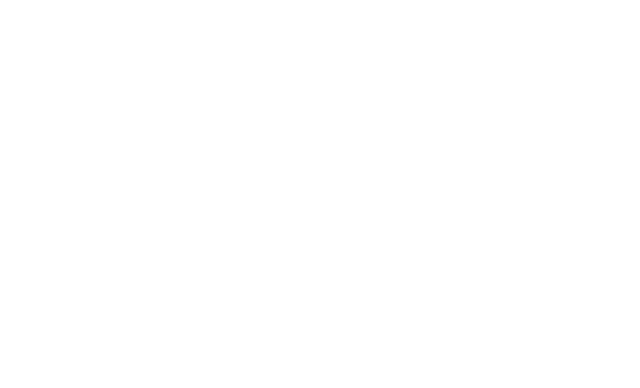
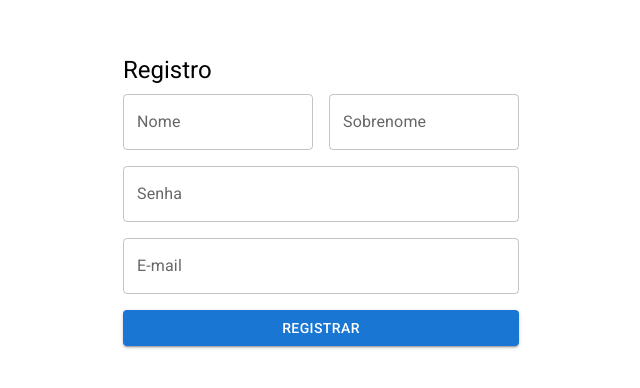
Before and after one commit to MarceloHMuniz/Todo-list-react-node, a React (Vite) app in the folder frontend/: page /register in a window 1280 px wide. Before the commit this address had no page. Shown: the part 200-588 px from the top of the page, without its empty margins (319-959 px from the left). Built offline with nearby package versions, Linux system fonts and the light colour scheme.

Commit message:
alterações diversas no front

```diff
--- a/frontend/src/components/CreateTaskDialog.tsx
+++ /dev/null
@@ -1,5 +0,0 @@
-export const TaskDialog = () => {
-    return(
-        <h1></h1>
-    )
-}
--- a/frontend/src/components/DeleteTaskDialog.tsx
+++ /dev/null
@@ -1,5 +0,0 @@
-export const DeleteTaskDialog = () => {
-    return(
-        <h1></h1>
-    )
-}
--- a/frontend/src/components/Header.tsx
+++ b/frontend/src/components/Header.tsx
@@ -1,19 +1,22 @@
 import React from "react";
 import { AppBar, Toolbar, Typography, Button } from "@mui/material";
 import { useAuth } from "../context/authContext";
+import { useNavigate } from "react-router";
 
 export const Header: React.FC = () => {
+  const navigate = useNavigate();
   const { token, setToken } = useAuth();
 
   const handleLogout = () => {
     setToken(null);
+    navigate("/login")
   };
 
   return (
     <AppBar position="static">
       <Toolbar>
         <Typography variant="h6" sx={{ flexGrow: 1 }}>
-          Aplicativo
+          Todo List
         </Typography>
         {token && (
           <Button color="inherit" onClick={handleLogout}>
--- a/frontend/src/components/TaskItem.tsx
+++ b/frontend/src/components/TaskItem.tsx
@@ -1,5 +1,24 @@
-export const TaskItem = () => {
-    return(
-        <h1></h1>
-    )
+import React from 'react';
+import { Card, CardContent, CardActions, IconButton, Typography } from '@mui/material';
+import { Delete as DeleteIcon } from '@mui/icons-material';
+
+interface TaskProps {
+  id: number;
+  text: string;
+  onRemove: (id: number) => void;
 }
+
+export const TaskItem: React.FC<TaskProps> = ({ id, text, onRemove }) => {
+  return (
+    <Card>
+      <CardContent>
+        <Typography variant="body1">{text}</Typography>
+      </CardContent>
+      <CardActions>
+        <IconButton edge="end" aria-label="delete" onClick={() => onRemove(id)}>
+          <DeleteIcon />
+        </IconButton>
+      </CardActions>
+    </Card>
+  );
+};
--- a/frontend/src/components/TaskList.tsx
+++ /dev/null
@@ -1,5 +0,0 @@
-export const TaskList = () => {
-    return(
-        <h1></h1>
-    )
-}
--- a/frontend/src/components/UpdateTaskDialog.tsx
+++ /dev/null
@@ -1,5 +0,0 @@
-export const UpdateTaskDialog = () => {
-    return(
-        <h1></h1>
-    )
-}
--- a/frontend/src/context/authContext.tsx
+++ b/frontend/src/context/authContext.tsx
@@ -3,7 +3,7 @@ import React, { createContext, useState, useContext } from "react";
 interface AuthContextData {
   token: string | null;
   setToken: (token: string | null) => void;
-  user: any; // Você pode usar a interface User aqui, se você tiver definido uma
+  user: any;
   setUser: (user: any) => void;
 }
 
--- a/frontend/src/pages/Login.tsx
+++ b/frontend/src/pages/Login.tsx
@@ -1,6 +1,6 @@
 import React, { useState } from "react";
 import { useNavigate } from "react-router-dom";
-import { TextField, Button, Grid, Typography, Container } from "@mui/material";
+import { TextField, Button, Grid, Typography, Container, Box } from "@mui/material";
 import { loginUser } from "../utils/api";
 import { useAuth } from "../context/authContext";
 
@@ -16,7 +16,7 @@ const Login: React.FC = () => {
     try {
       const userData = await loginUser(username, password, setToken, setUser);
       setToken(userData.accessToken);
-      setUser(userData.user);
+      setUser(userData.newUser.name);
 
       navigate("/home");
     } catch (err: any) {
@@ -25,7 +25,17 @@ const Login: React.FC = () => {
   };
 
   return (
-    <Container maxWidth="xs">
+    <Container
+      maxWidth="xs"
+      sx={{
+        display: "flex",
+        flexDirection: "column",
+        alignItems: "center",
+        justifyContent: "center",
+        height: "100vh",
+      }}
+    >
+      <Box sx={{ width: "100%" }}>
         <Typography variant="h5" gutterBottom>
           Login
         </Typography>
@@ -60,8 +70,19 @@ const Login: React.FC = () => {
                 Entrar
               </Button>
             </Grid>
+            <Grid item xs={12}>
+            <Button
+                fullWidth
+                variant="outlined"
+                color="primary"
+                onClick={() => navigate("/register")}
+              >
+                Registrar
+              </Button>
+            </Grid>
           </Grid>
         </form>
+      </Box>
     </Container>
   );
 };
--- a/frontend/src/pages/Register.tsx
+++ b/frontend/src/pages/Register.tsx
@@ -1,5 +1,96 @@
-export const TaskList = () => {
-    return(
-        <h1></h1>
-    )
-}
+import React, { useState } from "react";
+import { useNavigate } from "react-router-dom";
+import { TextField, Button, Grid, Typography, Container, Box } from "@mui/material";
+import { registerUser } from "../utils/api";
+import { useAuth } from "../context/authContext";
+
+export const Register: React.FC = () => {
+  const [name, setName] = useState("");
+  const [lastName, setLastName] = useState("");
+  const [password, setPassword] = useState("");
+  const [email, setEmail] = useState("");
+  const [error, setError] = useState("");
+  const navigate = useNavigate();
+
+  const handleSubmit = async (e: React.FormEvent) => {
+    e.preventDefault();
+    try {
+      await registerUser(name, lastName, password, email);
+      navigate("/login");
+    } catch (err: any) {
+        console.log(err);
+
+      setError("Erro ao criar conta. Verifique sua conexão e tente novamente.");
+    }
+  };
+
+  return (
+    <Container
+      maxWidth="xs"
+      sx={{
+        display: "flex",
+        flexDirection: "column",
+        alignItems: "center",
+        justifyContent: "center",
+        height: "100vh",
+      }}
+    >
+      <Box sx={{ width: "100%" }}>
+        <Typography variant="h5" gutterBottom>
+          Registro
+        </Typography>
+        <form onSubmit={handleSubmit}>
+          <Grid container spacing={2}>
+            <Grid item xs={12} sm={6}>
+              <TextField
+                fullWidth
+                label="Nome"
+                variant="outlined"
+                value={name}
+                onChange={(e) => setName(e.target.value)}
+              />
+            </Grid>
+            <Grid item xs={12} sm={6}>
+              <TextField
+                fullWidth
+                label="Sobrenome"
+                variant="outlined"
+                value={lastName}
+                onChange={(e) => setLastName(e.target.value)}
+              />
+            </Grid>
+            <Grid item xs={12}>
+              <TextField
+                fullWidth
+                label="Senha"
+                variant="outlined"
+                type="password"
+                value={password}
+                onChange={(e) => setPassword(e.target.value)}
+              />
+            </Grid>
+            <Grid item xs={12}>
+              <TextField
+                fullWidth
+                label="E-mail"
+                variant="outlined"
+                value={email}
+                onChange={(e) => setEmail(e.target.value)}
+              />
+            </Grid>
+            {error && (
+              <Grid item xs={12}>
+                <Typography color="error">{error}</Typography>
+              </Grid>
+            )}
+            <Grid item xs={12}>
+              <Button fullWidth variant="contained" color="primary" type="submit">
+                Registrar
+              </Button>
+            </Grid>
+          </Grid>
+        </form>
+      </Box>
+    </Container>
+  );
+};
--- a/frontend/src/routes/appRoutes.tsx
+++ b/frontend/src/routes/appRoutes.tsx
@@ -3,12 +3,18 @@ import { BrowserRouter as Router, Route, Routes, Navigate } from "react-router-d
 import Login from "../pages/Login";
 import { Home } from "../pages/Home"
 import { PrivateRoute } from "./privateRoutes";
+import { Register } from "../pages/Register";
 
 export const AppRoutes: React.FC = () => {
     return (
         <Router>
             <Routes>
                 <Route path="/login" element={<Login />} />
+                <Route path="/" element={<Login />} />
+                <Route path="/register" element={<Register />} />
+
+
+
                 <Route path="/home" element={<Home />} />
 
                 {/* <Route path='/home' element={
--- a/frontend/src/utils/api.ts
+++ b/frontend/src/utils/api.ts
@@ -1,4 +1,5 @@
 import axios from "axios";
+import { useAuth } from "../context/authContext";
 
 export const loginUser = async (
   username: string,
@@ -20,6 +21,7 @@ export const loginUser = async (
     throw new Error("Erro ao fazer login");
   }
 };
+
 export const getTasks = async () => {
   const response = await axios.get(`${import.meta.env.VITE_API_BASE_URL}/task`, {
     headers: {
@@ -34,23 +36,23 @@ export const getTasks = async () => {
   }
 };
 
-export const createTask = async (title: string, userId: number) => {
-  const response = await axios.post(
-    `${import.meta.env.VITE_API_BASE_URL}/tasks`,
-    { title, userId },
-    {
-      headers: {
-        Authorization: `Bearer ${localStorage.getItem("token")}`,
-      },
-    }
-  );
+// export const createTask = async (title: string, userId: number) => {
+//   const response = await axios.post(
+//     `${import.meta.env.VITE_API_BASE_URL}/tasks`,
+//     { title, userId },
+//     {
+//       headers: {
+//         Authorization: `Bearer ${localStorage.getItem("token")}`,
+//       },
+//     }
+//   );
 
-  if (response.data) {
-    return response.data;
-  } else {
-    throw new Error("Erro ao criar tarefa");
-  }
-};
+//   if (response.data) {
+//     return response.data;
+//   } else {
+//     throw new Error("Erro ao criar tarefa");
+//   }
+// };
 
 export const updateTask = async (id: number, title: string, userId: number) => {
   const response = await axios.put(
@@ -83,3 +85,21 @@ export const deleteTask = async (id: number) => {
     throw new Error("Erro ao excluir tarefa");
   }
 };
+
+export const registerUser = async (
+  name: string,
+  lastName: string,
+  password: string,
+  email: string
+) => {
+  const response = await axios.post(`${import.meta.env.VITE_API_BASE_URL}/user`, {
+    name,
+    last_name: lastName,
+    password,
+    email
+  });
+
+  if (response.status !== 201) {
+    throw new Error("Erro ao criar conta.");
+  }
+};
```
Also changed, not shown: frontend/src/pages/Home.tsx (+36 -39 lines), 1 other file (tests, documents, lock files or other folders). Lines whose indentation alone changed are shown as unchanged.
